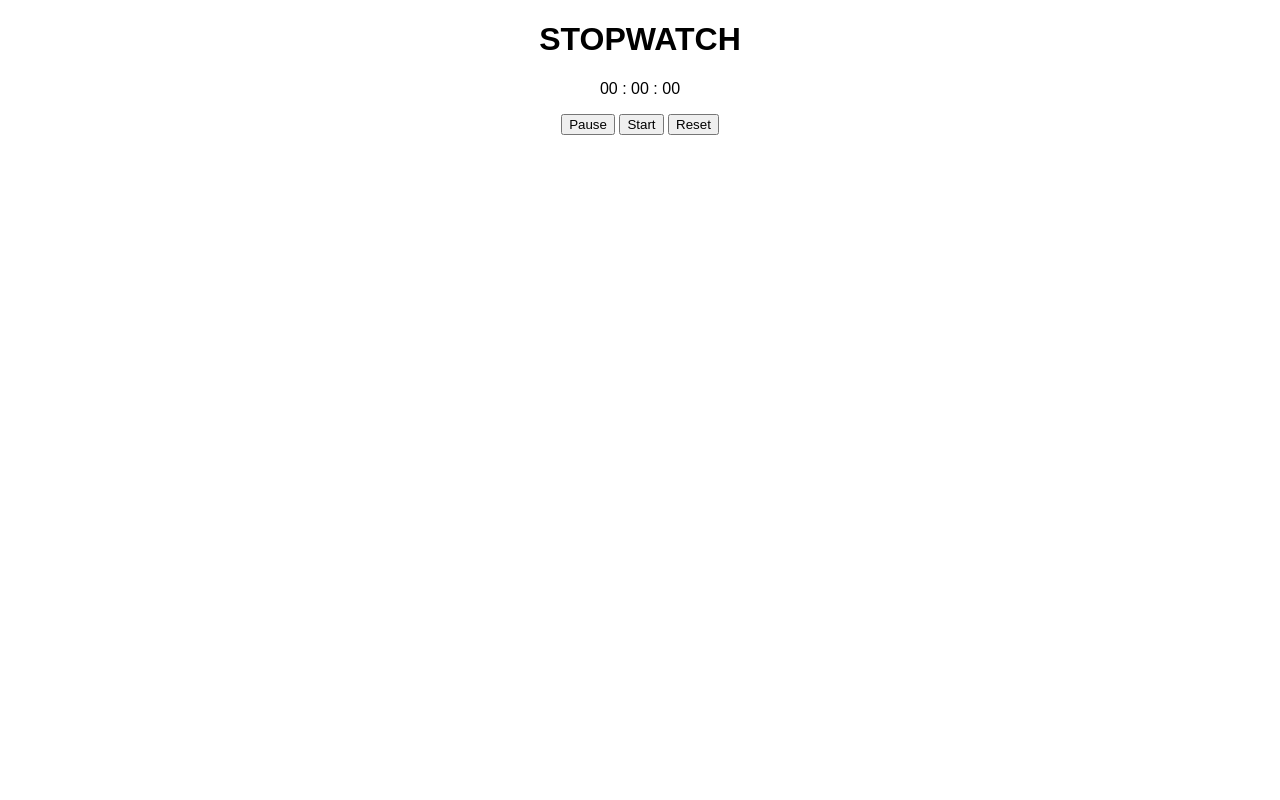
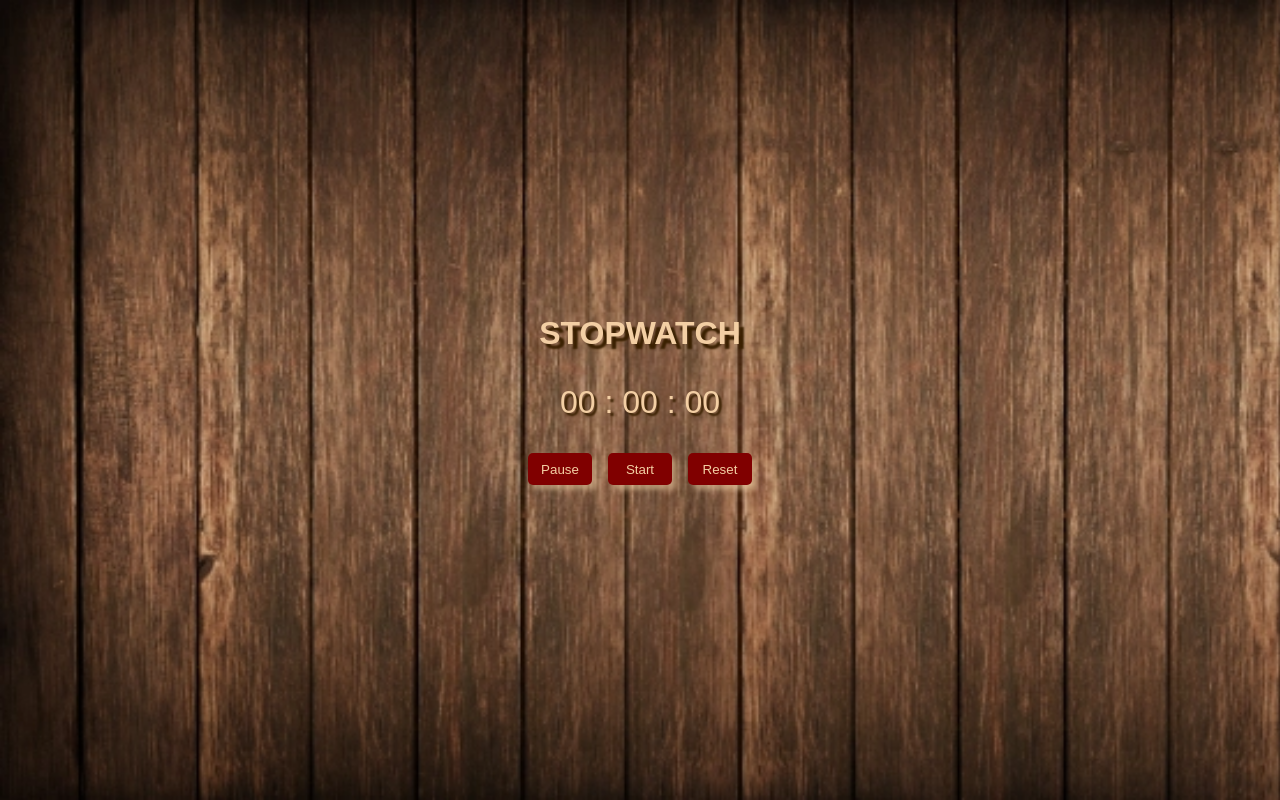
Before and after one commit to musatirgithub/Stopwatch, a plain HTML site: page index.html in a window 1280 px wide. Drawn offline with Linux system fonts and the light colour scheme.

Commit message:
styling update

```diff
--- a/index.html
+++ b/index.html
@@ -5,7 +5,7 @@
     <meta http-equiv="X-UA-Compatible" content="IE=edge">
     <meta name="viewport" content="width=device-width, initial-scale=1.0">
     <link rel="stylesheet" href="style.css">
-    <title>Document</title>
+    <title>StopWatch</title>
 </head>
 <body>
     <h1>STOPWATCH</h1>
--- a/style.css
+++ b/style.css
@@ -1,14 +1,52 @@
+*{
+    margin: 0;
+    padding: 0;
+    box-sizing: border-box;
+}
+
 body{
     font-family: Arial, Helvetica, sans-serif;
+    background-image: url('./img/woodBg2.webp');
+    background-repeat: no-repeat;
+    background-size: cover;
+    display: flex;
+    flex-direction: column;
+    justify-content: center;
+    align-items: center;
+    height: 100vh;
 }
+
+
 h1{
     text-align: center;
+    color: rgb(243, 207, 164);
+    text-shadow: 5px 5px 2px rgb(58, 32, 1);
 }
 
 .btns{
     text-align: center;
+    display: flex;
+    gap: 1rem;
+
+}
+
+button{
+    border:none;
+    background-color: maroon;
+    color: rgb(243, 207, 164);
+    width: 4rem;
+    height: 2rem;
+    border-radius: 5px;
+    box-shadow: 5px 5px 5px rgba(243, 207, 164, 0.5);
+    cursor: pointer;
+
 }
 
 #timer{
     text-align: center;
+    font-family: Arial, Helvetica, sans-serif;
+    font-size: 2rem;
+    color: rgb(243, 207, 164);
+    text-shadow: 3px 3px 2px rgb(58, 32, 1);
+    margin: 2rem 0;
 }
```
Also changed, not shown: img/woodBg.jfif (added), img/woodBg2.webp (added).
